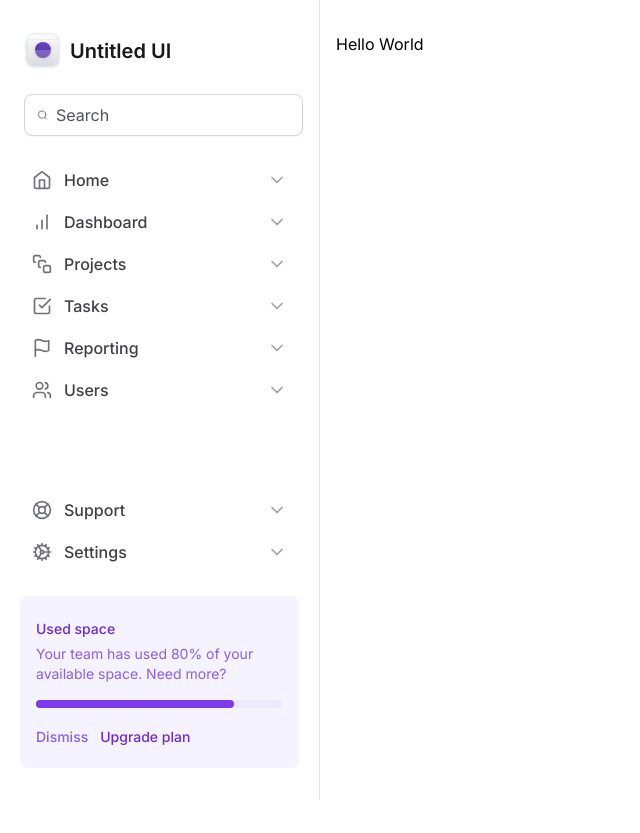
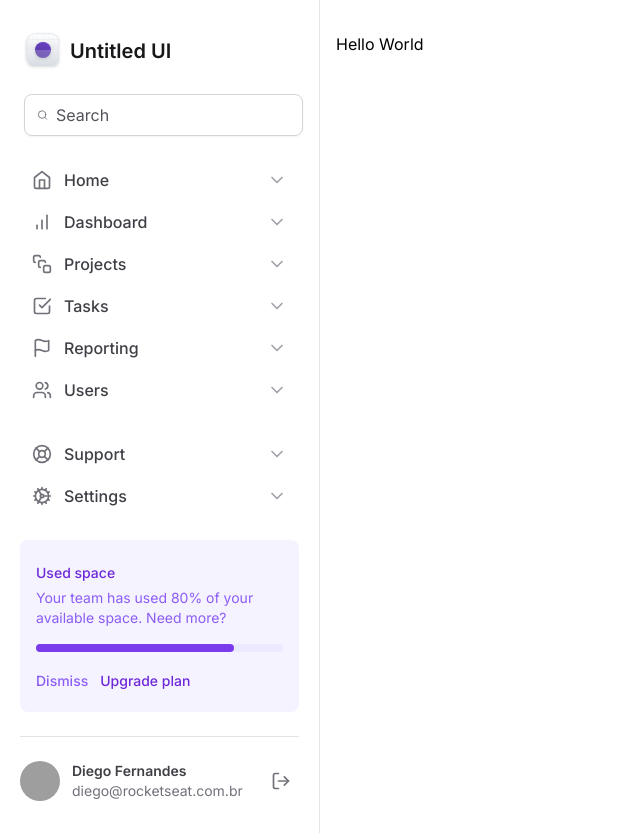
Before and after one commit to rocketseat-education/ignite-tailwind, a Next.js app: page / in a window 1280 px wide. Shown: the whole page, without its empty margins (0-640 px from the left). Before the commit the page ends 800 px from the top, so only its background shows below. Built offline with nearby package versions, Linux system fonts and the light colour scheme; grey boxes are pictures that could not be loaded.

Commit message:
Sidebar - Perfil do usuário

```diff
--- /dev/null
+++ b/src/components/Sidebar/Profile.tsx
@@ -0,0 +1,24 @@
+import { LogOut } from 'lucide-react'
+
+export function Profile() {
+  return (
+    <div className="grid grid-cols-profile items-center gap-3">
+      <img
+        src="https://github.com/diego3g.png"
+        className="h-10 w-10 rounded-full"
+        alt=""
+      />
+      <div className="flex flex-col truncate">
+        <span className="text-sm font-semibold text-zinc-700">
+          Diego Fernandes
+        </span>
+        <span className="truncate text-sm text-zinc-500">
+          diego@rocketseat.com.br
+        </span>
+      </div>
+      <button type="button" className="ml-auto rounded-md p-2 hover:bg-zinc-50">
+        <LogOut className="h-5 w-5 text-zinc-500" />
+      </button>
+    </div>
+  )
+}
--- a/src/components/Sidebar/index.tsx
+++ b/src/components/Sidebar/index.tsx
@@ -12,6 +12,7 @@
 } from 'lucide-react'
 import { NavItem } from './NavItem'
 import { UsedSpaceWidget } from './UsedSpaceWidget'
+import { Profile } from './Profile'
 
 export function Sidebar() {
   return (
@@ -42,6 +43,10 @@
         </nav>
 
         <UsedSpaceWidget />
+
+        <div className="h-px bg-zinc-200" />
+
+        <Profile />
       </div>
     </aside>
   )
--- a/tailwind.config.js
+++ b/tailwind.config.js
@@ -5,6 +5,7 @@
     extend: {
       gridTemplateColumns: {
         app: 'minmax(18rem, 20rem) 1fr',
+        profile: 'max-content 1fr max-content',
       },
 
       maxWidth: {
```
